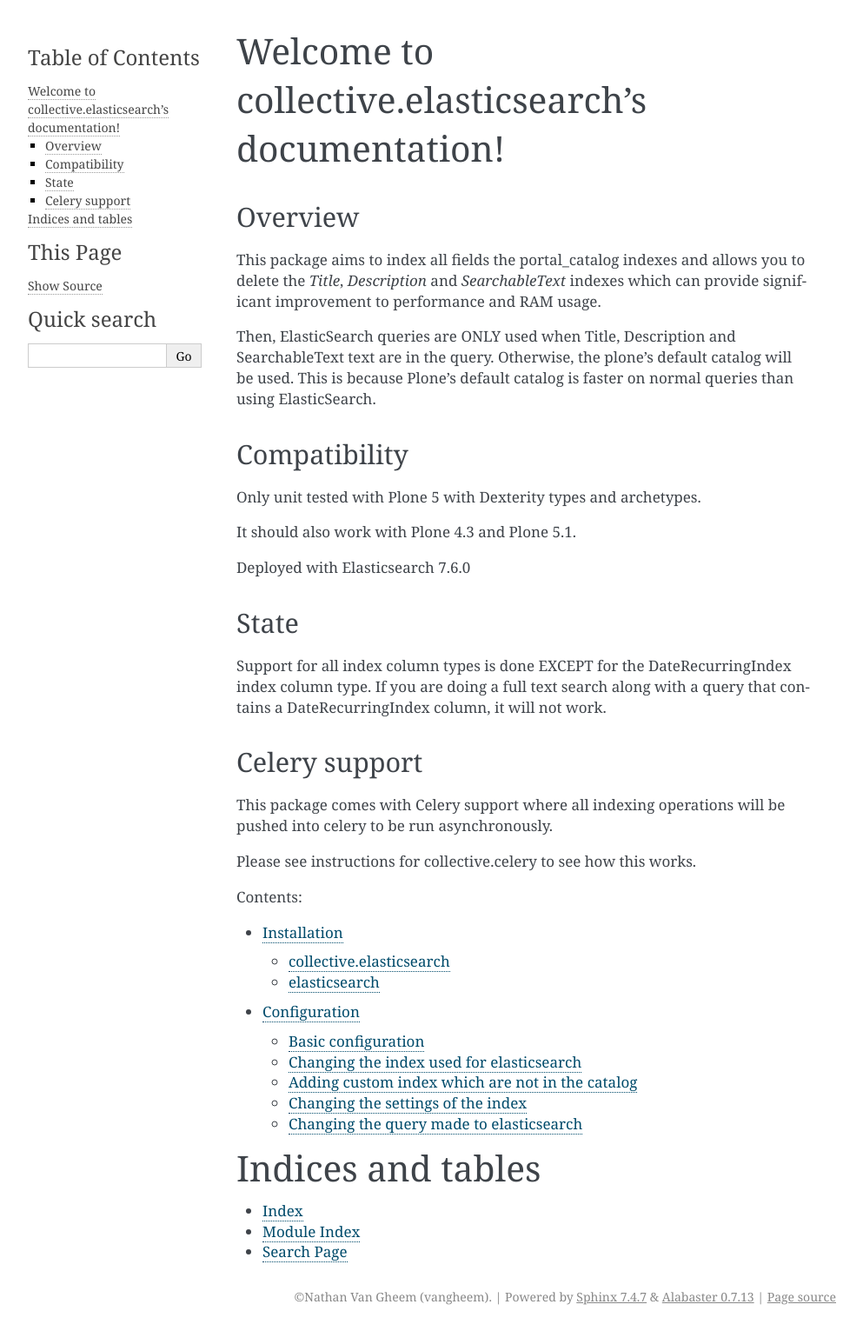
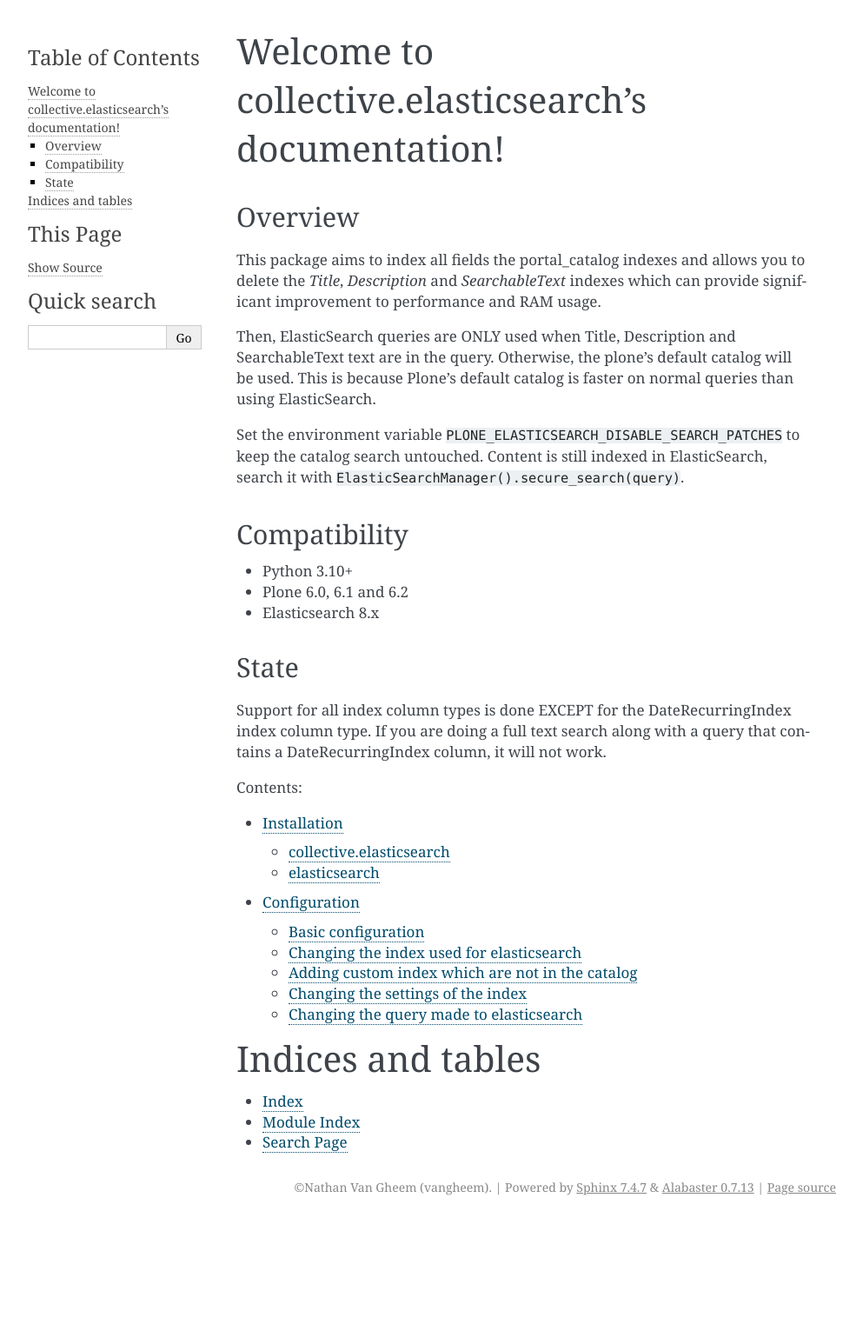
Before and after one commit to collective/collective.elasticsearch, a Sphinx documentation site: the page built from docs/index.rst, in a window 1280 px wide. Shown: the whole page at 87% size, without its empty margins (148-1141 px from the left). Built offline with Sphinx 7.4.7, drawn with Linux system fonts in a browser that asks for light colours; pages that are not in the unit, such as notebooks, are missing from menus; after the commit the page ends 1405 px from its top, so only the background shows below that.

Commit message:
Update the compatibility and search patch notes in the docs
Remove the stale Celery section, list the supported Python, Plone and
Elasticsearch versions and document the switch for the search patches.

Co-Authored-By: Claude Opus 5.5 (1M context) <noreply@anthropic.com>

```diff
--- a/docs/index.rst
+++ b/docs/index.rst
@@ -18,15 +18,17 @@ text are in the query. Otherwise, the plone's default catalog will be used.
 This is because Plone's default catalog is faster on normal queries than using
 ElasticSearch.
 
+Set the environment variable ``PLONE_ELASTICSEARCH_DISABLE_SEARCH_PATCHES`` to
+keep the catalog search untouched. Content is still indexed in ElasticSearch,
+search it with ``ElasticSearchManager().secure_search(query)``.
+
 
 Compatibility
 -------------
 
-Only unit tested with Plone 5 with Dexterity types and archetypes.
-
-It should also work with Plone 4.3 and Plone 5.1.
-
-Deployed with Elasticsearch 7.6.0
+- Python 3.10+
+- Plone 6.0, 6.1 and 6.2
+- Elasticsearch 8.x
 
 State
 -----
@@ -34,15 +36,6 @@ State
 Support for all index column types is done EXCEPT for the DateRecurringIndex
 index column type. If you are doing a full text search along with a query that
 contains a DateRecurringIndex column, it will not work.
-
-
-Celery support
---------------
-
-This package comes with Celery support where all indexing operations will be pushed
-into celery to be run asynchronously.
-
-Please see instructions for collective.celery to see how this works.
 
 Contents:
 
```
